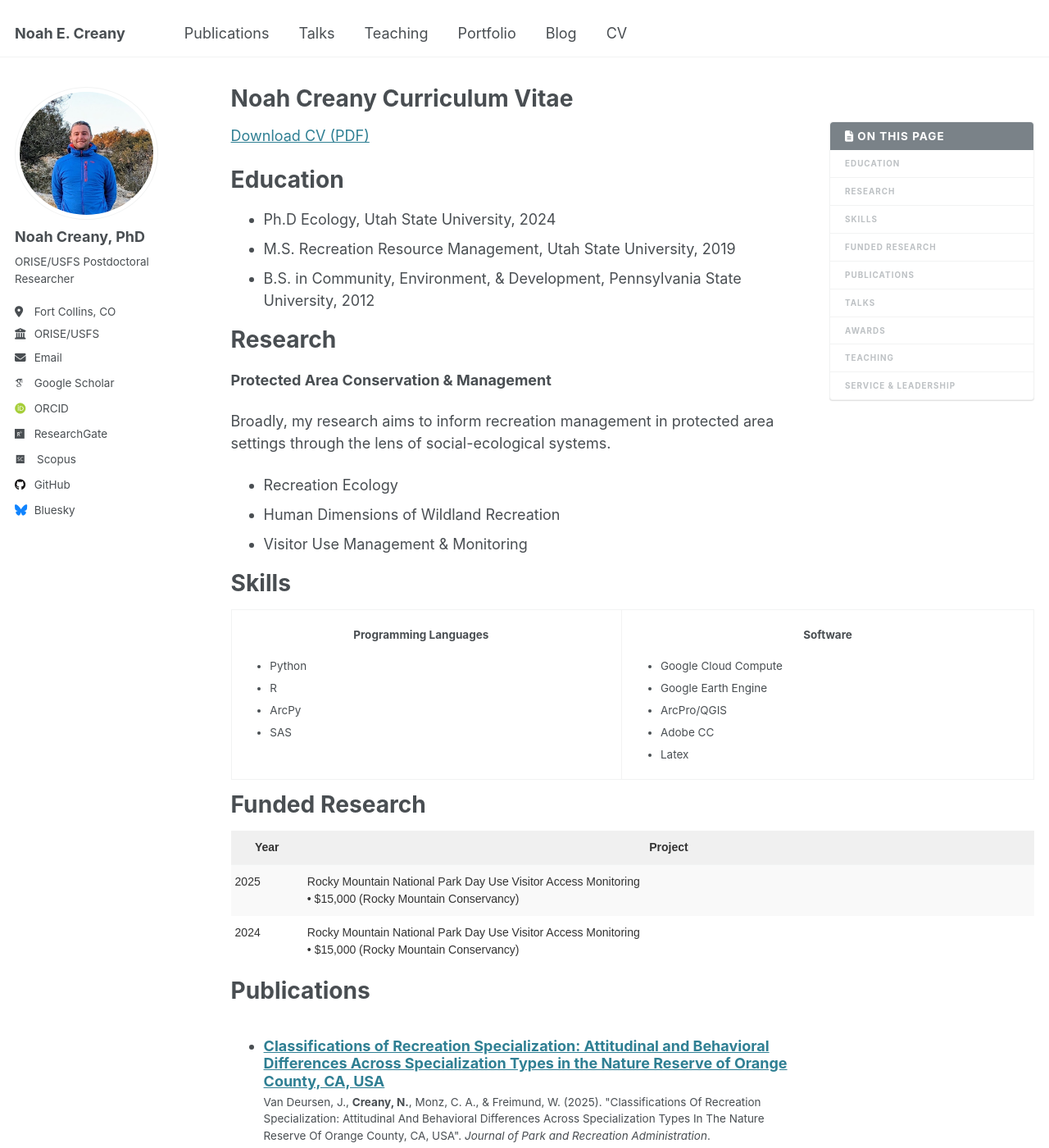
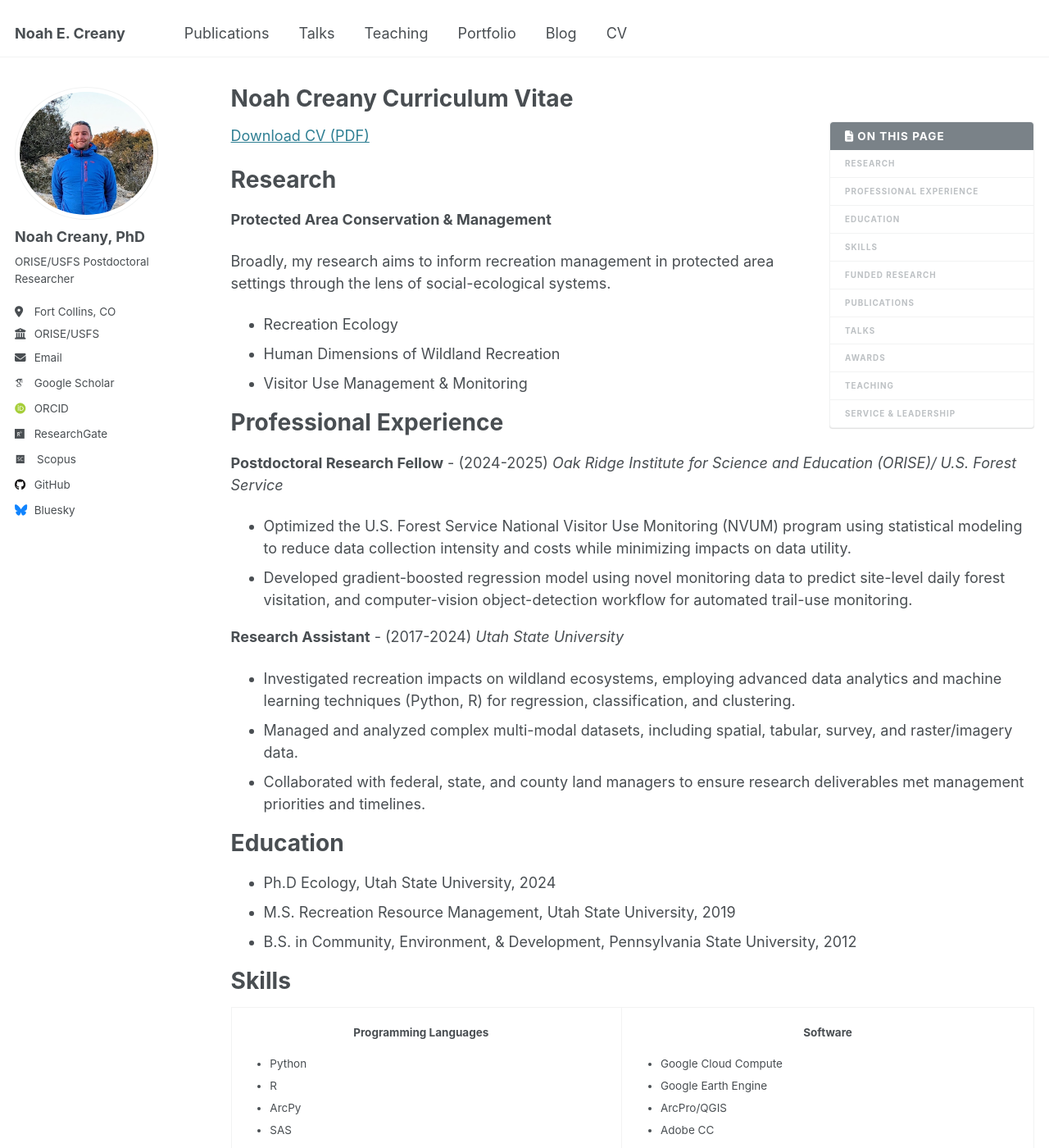
Before and after one commit to noahcreany/noahcreany.github.io, a Jekyll site: the page built from _pages/cv.md, in a window 1280 px wide and 1400 px high. Shown: the whole window at 82% size. Built offline with Jekyll 4.4.1, drawn with Linux system fonts in a browser that asks for light colours; some web fonts are replaced.

Commit message:
Update cv.md

```diff
--- a/_pages/cv.md
+++ b/_pages/cv.md
@@ -27,6 +21,27 @@ through the lens of social-ecological systems.
 - Recreation Ecology
 - Human Dimensions of Wildland Recreation
 - Visitor Use Management & Monitoring
+
+Professional Experience
+======
+
+**Postdoctoral Research Fellow** - (2024-2025)
+*Oak Ridge Institute for Science and Education (ORISE)/ U.S. Forest Service*
+- Optimized the U.S. Forest Service National Visitor Use Monitoring (NVUM) program using statistical modeling to reduce data collection intensity and costs while minimizing impacts on data utility.
+- Developed gradient-boosted regression model using novel monitoring data to predict site-level daily forest visitation, and computer-vision object-detection workflow for automated trail-use monitoring.
+
+**Research Assistant** - (2017-2024)
+*Utah State University*
+- Investigated recreation impacts on wildland ecosystems, employing advanced data analytics and machine learning techniques (Python, R) for regression, classification, and clustering.
+- Managed and analyzed complex multi-modal datasets, including spatial, tabular, survey, and raster/imagery data.
+- Collaborated with federal, state, and county land managers to ensure research deliverables met management priorities and timelines.
+
+Education
+======
+* Ph.D Ecology, Utah State University, 2024
+* M.S. Recreation Resource Management, Utah State University, 2019
+* B.S. in Community, Environment, & Development, Pennsylvania State University, 2012
+
 
 Skills
 ======
```
Also changed, not shown: other parts of _pages/cv.md (+0 -6 lines).
